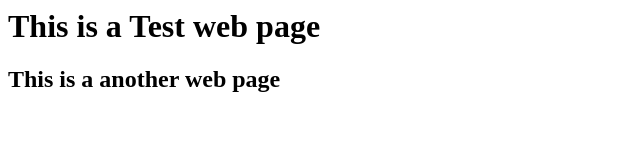
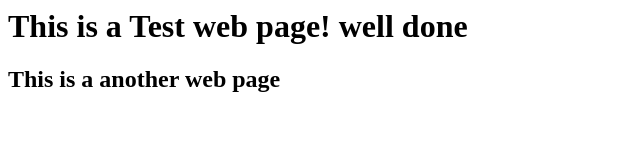
Before and after one commit to mkislam-wipro-2015/wipro2023_Intersec, a plain HTML site: page index.html in a window 1280 px wide. Shown: the whole page, without its empty margins (0-640 px from the left). Drawn offline with Linux system fonts and the light colour scheme.

Commit message:
Updated index.html file

```diff
--- a/index.html
+++ b/index.html
@@ -1,5 +1,5 @@
 <html>
-	<h1> This is a Test web page </h1>
+	<h1> This is a Test web page! well done </h1>
 	<h2> This is a another web page </h2>
 
 
```
